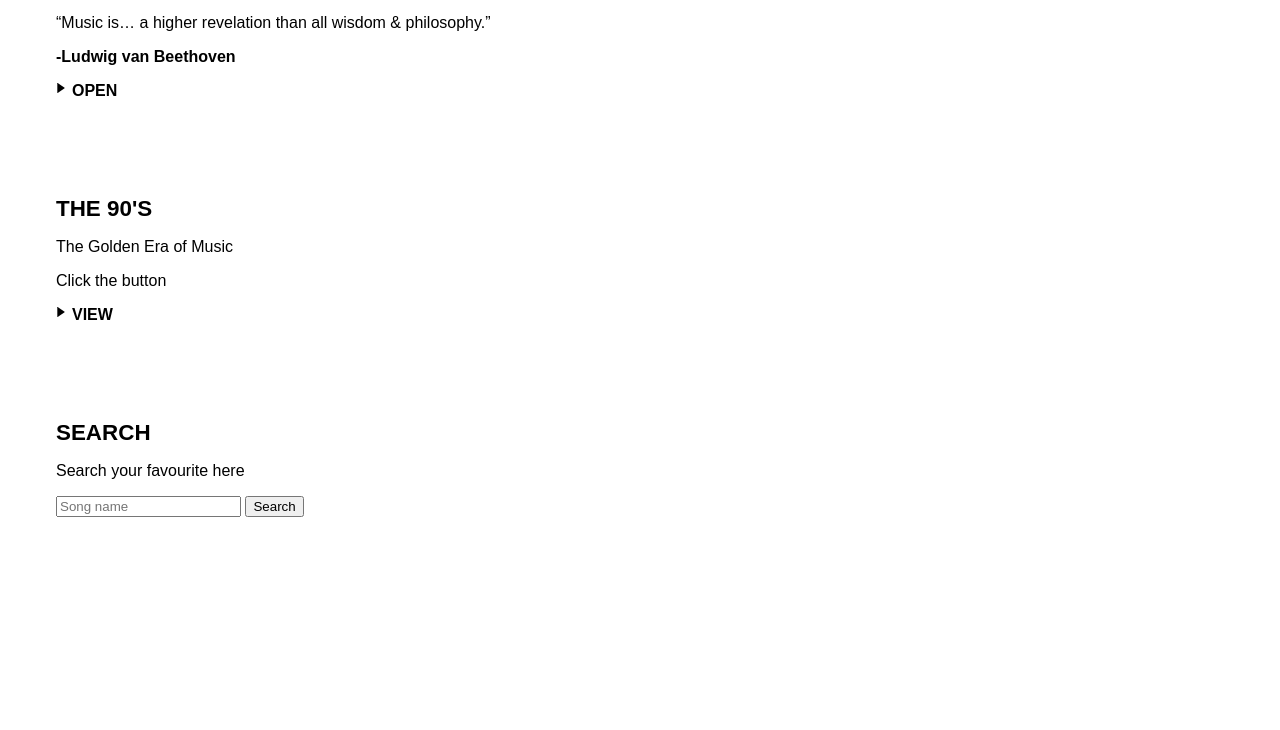
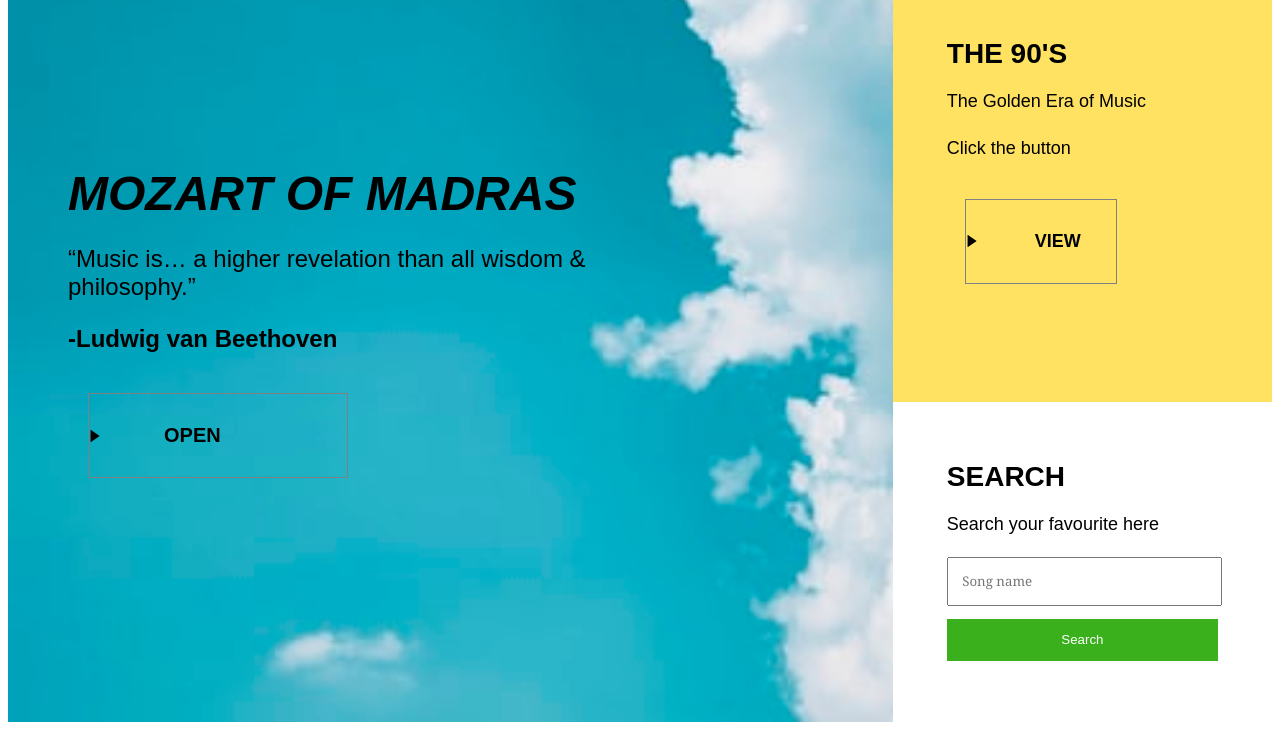
Before and after one commit to Kirankishore17/Music_, a plain HTML site: page index.html in a window 1280 px wide. Shown: the part 86-816 px from the top of the page. Drawn offline with Linux system fonts and the light colour scheme.

Commit message:
Add files via upload

```diff
--- a/css/main.css
+++ b/css/main.css
@@ -65,7 +65,103 @@ header nav ul li a {
     color: black;
     font-weight: bold;
     background: url('../images/arrow.svg') no-repeat;
-    background-size: 10px;
+    background-size: 12px;
     background-position: 0 1px;
     padding-left: 1em;
 }
+
+.primary {
+    padding: 1.5em 1.5em 1.5em calc(3em + 15px);
+    background-position: 3em;
+    border: 1.5px solid gray;
+    display: inline-block;
+    margin-top: 3em;
+    margin-left: 1em;
+}
+
+.clipper {
+    overflow: hidden;
+}
+
+.hero {
+    padding-top: 8em;
+    background: url('../images/back.jpg');
+    background-size: cover;
+}
+
+.hero p {
+    width: 70%;
+    font-size: 1.2rem;
+    margin-bottom: 0;
+}
+
+h1 {
+    font-size: 2.4rem;
+}
+section.sidebar, section.search {
+    font-size: 0.9rem;
+    line-height: 1.6em;
+}
+
+.sidebar {
+    background: rgb(255, 226, 98);
+}
+
+.read-btn {
+    margin-top: 2em;
+    display: block;
+    background-position: 0;
+}
+
+.search input {
+    width: calc(100% - 2em);
+    padding: 1em;
+    font-family: Georgia, serif;
+    margin-bottom: 1em;
+}
+
+button {
+    width:100%;
+    background: rgb(58, 177, 28);
+    color: white;
+    padding: 1em;
+    border: none;
+    font-family: 'Montserrat', sans-serif;
+}
+
+@media only screen and (min-width: 770px) {
+    html {
+        font-size: 20px;
+    }
+}
+
+@media only screen and (min-width: 1020px) {
+    html {
+        margin: 0;
+    }
+    header {
+        background: none;
+    }
+
+    .wrapper {
+        grid-auto-columns: 30% auto;
+        grid-auto-rows: 60% auto;
+        grid-template-areas:
+        "hero featured"
+        "hero search";
+        height: 100vh;
+    }
+    section.hero {
+        grid-area: hero;
+    }
+
+    section {
+        display: grid;
+        grid-template-rows: auto;
+        align-items: center;
+    }
+
+    .read-btn {
+        max-width: 20%;
+    }
+}
```
